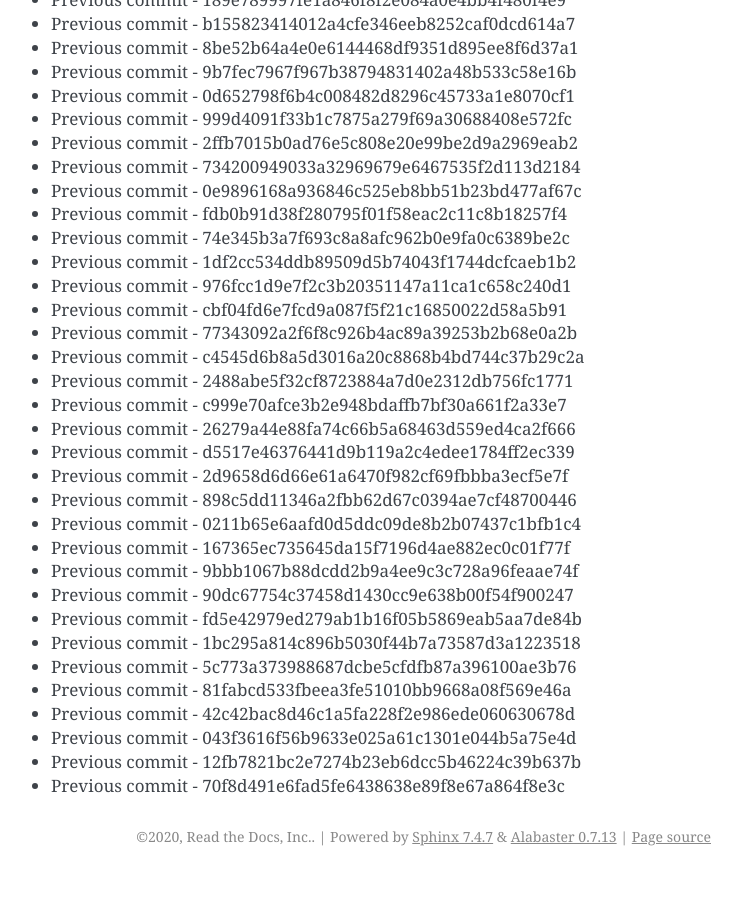
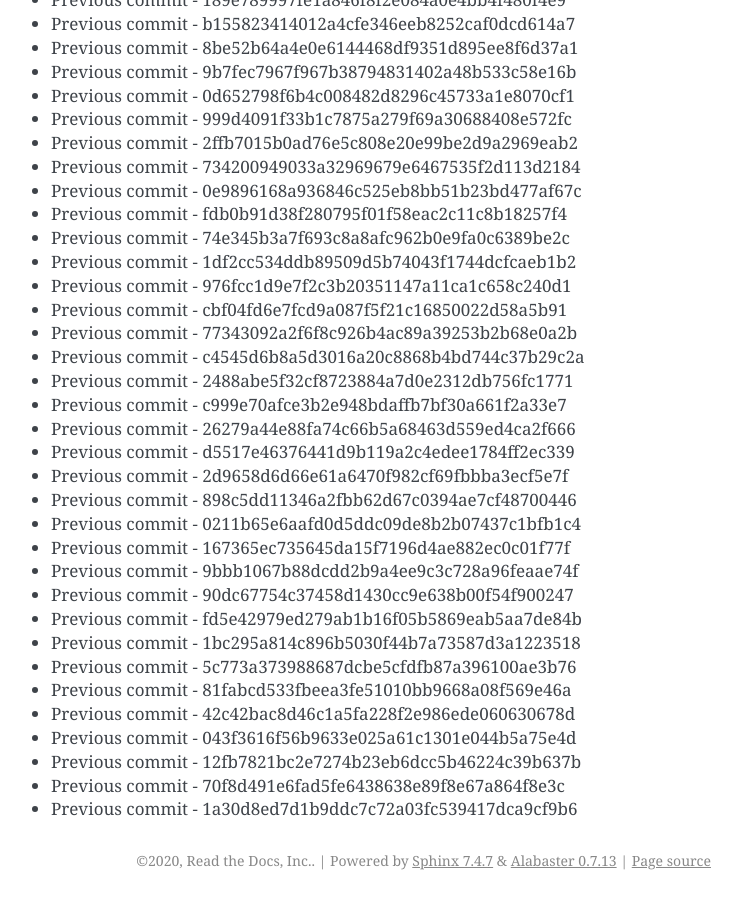
Before and after one commit to readthedocs/rtd-git-stresstest, a Sphinx documentation site: the page built from docs/updates.rst, in a window 1280 px wide and 900 px high, scrolled down 28212 px. Shown: the whole window, without its empty margins (399-1141 px from the left). Built offline with Sphinx 7.4.7, drawn with Linux system fonts in a browser that asks for light colours; before the commit the page ends 29088 px from its top, so only the background shows below that.

Commit message:
Generating commit from previous: 1a30d8ed7d1b9ddc7c72a03fc539417dca9cf9b6

```diff
--- a/docs/updates.rst
+++ b/docs/updates.rst
@@ -1217,3 +1217,4 @@ It can be tested for any performance characteristics.
 * Previous commit - 043f3616f56b9633e025a61c1301e044b5a75e4d
 * Previous commit - 12fb7821bc2e7274b23eb6dcc5b46224c39b637b
 * Previous commit - 70f8d491e6fad5fe6438638e89f8e67a864f8e3c
+* Previous commit - 1a30d8ed7d1b9ddc7c72a03fc539417dca9cf9b6
```
